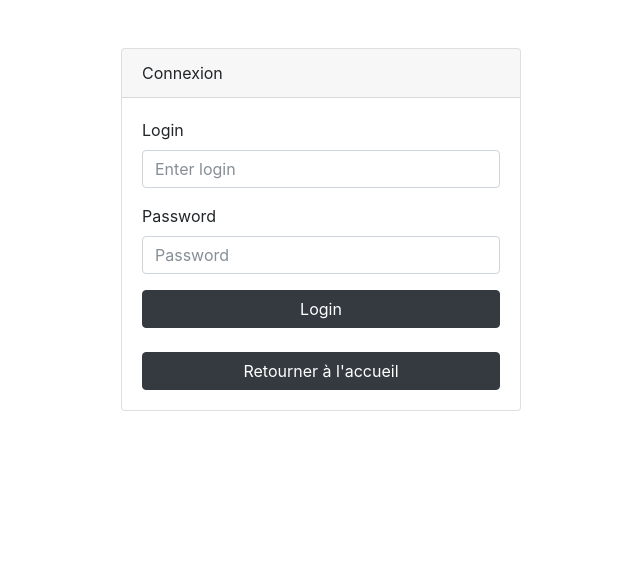
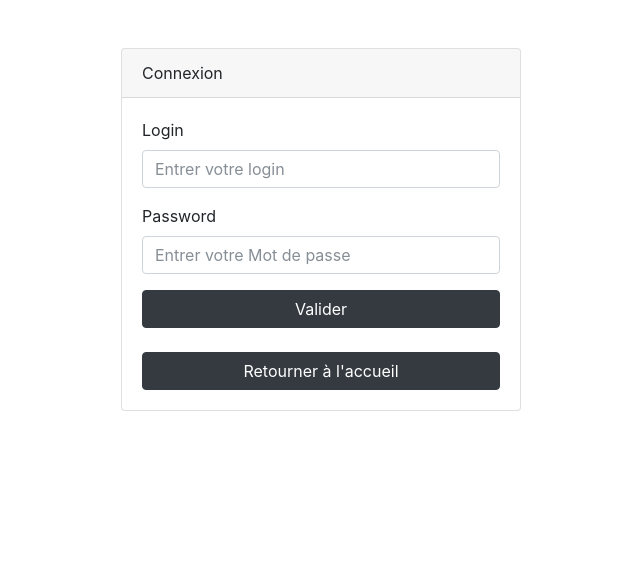
Before and after one commit to Cardant/CTC, a PHP site: page /login.php in a window 1280 px wide. Shown: the part 56-624 px from the top of the page, without its empty margins (319-959 px from the left). Run offline with PHP 8.4, Linux system fonts and the light colour scheme.

Commit message:
modif mineurs

```diff
--- a/historique.php
+++ b/historique.php
@@ -34,15 +34,13 @@ else{
 //Affichage du tableau des requetes click to call
 echo "  <div class='card mb-3'>
 			<div class='card-header'>
-				<h3 style='text-align:center; color:black;'>Tableau des Requêtes du client nommé " . $array_client_private_info['nom'] . "</h1>
+				<h3 style='text-align:center; color:black;'>Tableau des Requêtes de " .$array_client_private_info['prenom']." ".$array_client_private_info['nom'] . "</h1>
 			</div>
 			<div class='card-body'>
 				<div class='table-responsive'>
 					<table class='table table-bordered' id='dataTable' width='100%' cellspacing='0'  style='text-align:center;'>
 						<thead>
 							<tr>
-								<th>ID requête</th>
-								<th>ID client</th>
 								<th>Date de requête</th>
 								<th>Etat de la requête</th>
 								<th>Commentaire</th>
@@ -51,8 +49,6 @@ echo "  <div class='card mb-3'>
 						<tbody>";
 							while ($array_client_ctc_request = $client_ctc_request->fetch()) {
 								?>
-								<td><?php echo $array_client_ctc_request["id"] ?></td>
-								<td><?php echo $array_client_ctc_request["user_id"] ?></td>
 								<td><?php echo $array_client_ctc_request["dates"] ?></td>
 								<td><?php if($array_client_ctc_request["etat"]==1){
 											echo "En cours";
--- a/login.php
+++ b/login.php
@@ -26,13 +26,13 @@ echo"<body class='bg-dark'>
         <form method='post'>
           <div class='form-group'>
             <label for='exampleInputEmail1'>Login</label>
-            <input class='form-control' name='login' id='exampleInputEmail1' type='Login' aria-describedby='Login' placeholder='Enter login'>
+            <input class='form-control' name='login' id='exampleInputEmail1' type='Login' aria-describedby='Login' placeholder='Entrer votre login'>
           </div>
           <div class='form-group'>
             <label for='exampleInputPassword1'>Password</label>
-            <input class='form-control' name='password' id='exampleInputPassword1' type='password' aria-describedby='Password' placeholder='Password'>
+            <input class='form-control' name='password' id='exampleInputPassword1' type='password' aria-describedby='Password' placeholder='Entrer votre Mot de passe'>
           </div>
-          <button class='btn btn-dark btn-block' name='connexion'>Login</button><br>
+          <button class='btn btn-dark btn-block' name='connexion'>Valider</button><br>
         </form>
           <a href='index.php'style='text-decoration:none'><button type='button' class='btn btn-dark btn-block'>Retourner à l'accueil</button></a>
       </div>
@@ -72,8 +72,6 @@ if(isset($_POST['connexion'])) { // si le bouton "Connexion" est appuyé
 
 $action ='';
 if($logOk =='ok'){
-	echo"je suis dans le cas ou log = ok";
-
 	if($_SESSION['rang']==0){
 
 		  header('Location: client.php');
```
